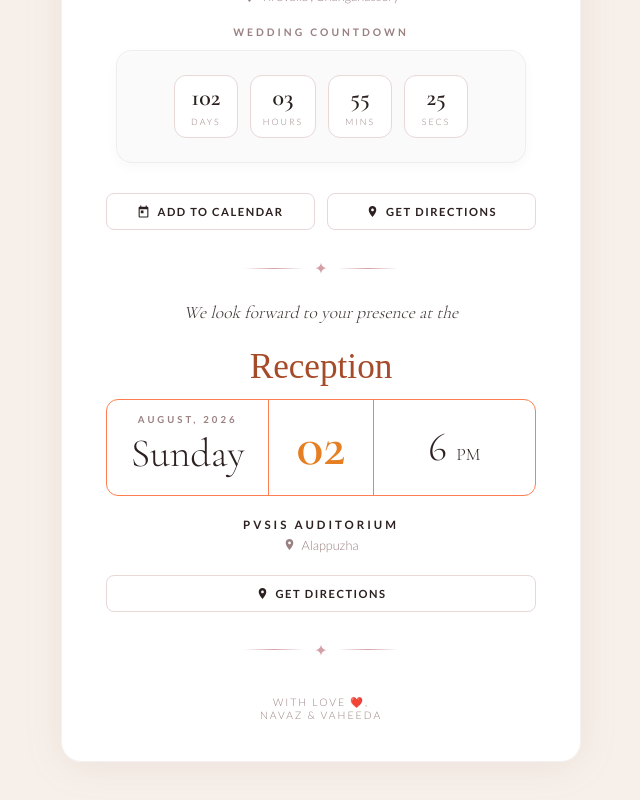
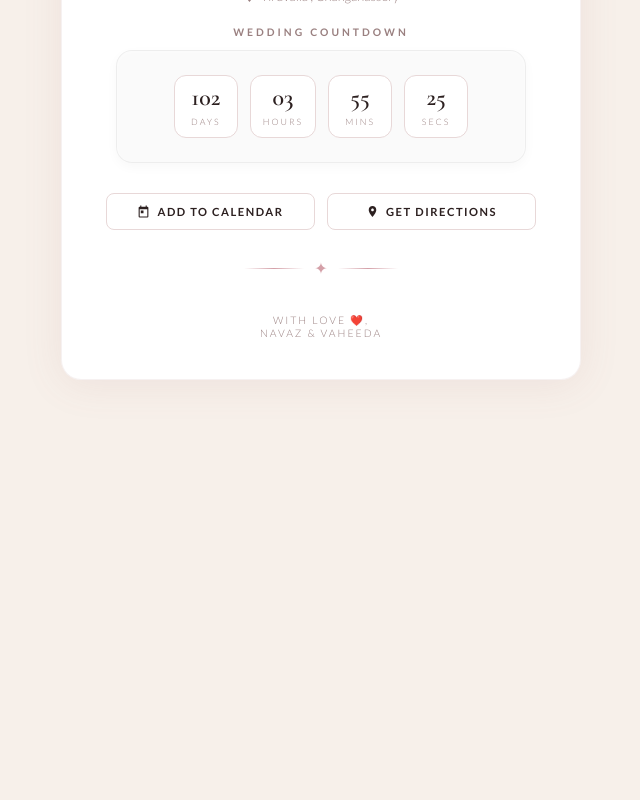
Before and after one commit to asifabdu10/Wedding-Invitation-Ashique-Shahrazad, a React (Vite) app: page / in a window 1280 px wide. Shown: the part 996-1796 px from the top of the page, without its empty margins (319-959 px from the left). After the commit the page ends 1436 px from the top, so only its background shows below. Built offline with nearby package versions, Linux system fonts and the light colour scheme; a web font is replaced by a local one.

Commit message:
Remove reception module for wedding-only invitation

```diff
--- a/index.html
+++ b/index.html
@@ -5,7 +5,7 @@
   <meta charset="UTF-8" />
   <meta name="viewport" content="width=device-width, initial-scale=1.0" />
   <link rel="icon" type="image/svg+xml" href="/as-logo.svg" />
-  <title>Wedding & Reception Invitation | Ashique & Shahrazad</title>
+  <title>Wedding Invitation | Ashique & Shahrazad</title>
   <meta name="description" content="You are cordially invited to the wedding of Ashique Abdulla and Shahrazad Wahab." />
   <link rel="preconnect" href="https://fonts.googleapis.com" />
   <link rel="preconnect" href="https://fonts.gstatic.com" crossorigin />
--- a/src/components/InvitationCard.jsx
+++ b/src/components/InvitationCard.jsx
@@ -98,37 +98,7 @@ export default function InvitationCard() {
           </a>
         </div>
 
-        {/* ── Reception Section ── */}
 
-        <div className={styles.receptionSection}>
-          <div className={styles.divider}>✦</div>
-          <p className={styles.inviteText}>
-            We look forward to your presence at the
-          </p>
-          <h2 className={styles.receptionTitle}>Reception</h2>
-
-          <div className={`${styles.dateRow} ${styles.receptionTheme}`}>
-            <div className={styles.dateCell}>
-              <span className={styles.cellTop}>August, 2026</span>
-              <span className={`${styles.cellValue} ${styles.cellBig}`}>Sunday</span>
-            </div>
-            <div className={`${styles.dateCell} ${styles.narrowCell}`}>
-              <span className={`${styles.cellValue} ${styles.cellHighlight}`}>02</span>
-            </div>
-            <div className={styles.dateCell}>
-              <span className={`${styles.cellValue} ${styles.cellBig}`}>6 <span className={styles.cellSmall}>PM</span></span>
-            </div>
-          </div>
-
-          <p className={styles.venueName}>PVSIS Auditorium</p>
-          <p className={styles.venueLocation}><PinIcon /> Alappuzha</p>
-
-          <div className={styles.btnRow}>
-            <a className={`${styles.btn} ${styles.receptionBtn}`} href="https://www.google.com/maps/place/PVSIS+Auditorium/@9.4218741,76.349437,17.25z/data=!4m6!3m5!1s0x3b089bcd2cb6061b:0x4df493e7167a25a6!8m2!3d9.4226721!4d76.3470073!16s%2Fg%2F11fq8k45wz?entry=ttu&g_ep=EgoyMDI2MDQxOS4wIKXMDSoASAFQAw%3D%3D" target="_blank" rel="noopener noreferrer">
-              <PinIcon /> Get Directions
-            </a>
-          </div>
-        </div>
 
         <div className={styles.divider}>✦</div>
         <p className={styles.footer}>
--- a/src/components/InvitationCard.module.css
+++ b/src/components/InvitationCard.module.css
@@ -345,62 +345,7 @@
   margin: 10px 0 15px;
 }
 
-/* ── Reception Section ── */
-.receptionSection {
-  margin-top: 20px;
-  padding-top: 0;
-  width: 100%;
-}
 
-.receptionTitle {
-  font-family: var(--font-script);
-  font-size: 2.2rem;
-  font-weight: 400;
-  color: #A64B2A; /* Warm earthy orange from reference */
-  margin-bottom: 12px;
-}
-
-:global(body.dark) .receptionTitle {
-  color: #E67E22; /* Vibrant orange for dark mode */
-}
-
-.receptionTheme {
-  background: #ffffff; /* Matching the wedding row background */
-  border-color: #FF7F50; /* Coral/Orange border */
-}
-
-:global(body.dark) .receptionTheme {
-  background: #1a1010; /* Matching the deep dark wedding row background */
-  border-color: rgba(255, 127, 80, 0.4);
-}
-
-.receptionTheme .cellHighlight {
-  color: #E67E22; /* Carrot Orange */
-}
-
-:global(body.dark) .receptionTheme .cellHighlight {
-  color: #FF8C00;
-}
-
-.receptionTheme .dateCell+.dateCell {
-  border-left-color: #FF7F50;
-}
-
-:global(body.dark) .receptionTheme .dateCell+.dateCell {
-  border-left-color: rgba(255, 127, 80, 0.4);
-}
-
-.receptionBtn {
-  background: var(--card-bg);
-  color: var(--text-dark);
-  border-color: var(--border);
-}
-
-.receptionBtn:hover {
-  background: var(--cream);
-  border-color: #c9a0a8;
-  color: #D35400; /* Keep the orange accent on hover */
-}
 
 /* ── Responsive ── */
 @media (max-width: 500px) {
@@ -416,9 +361,7 @@
     font-size: 2.5rem;
   }
 
-  .receptionTitle {
-    font-size: 2.8rem;
-  }
+
 
   .btnRow {
     flex-direction: column;
```
